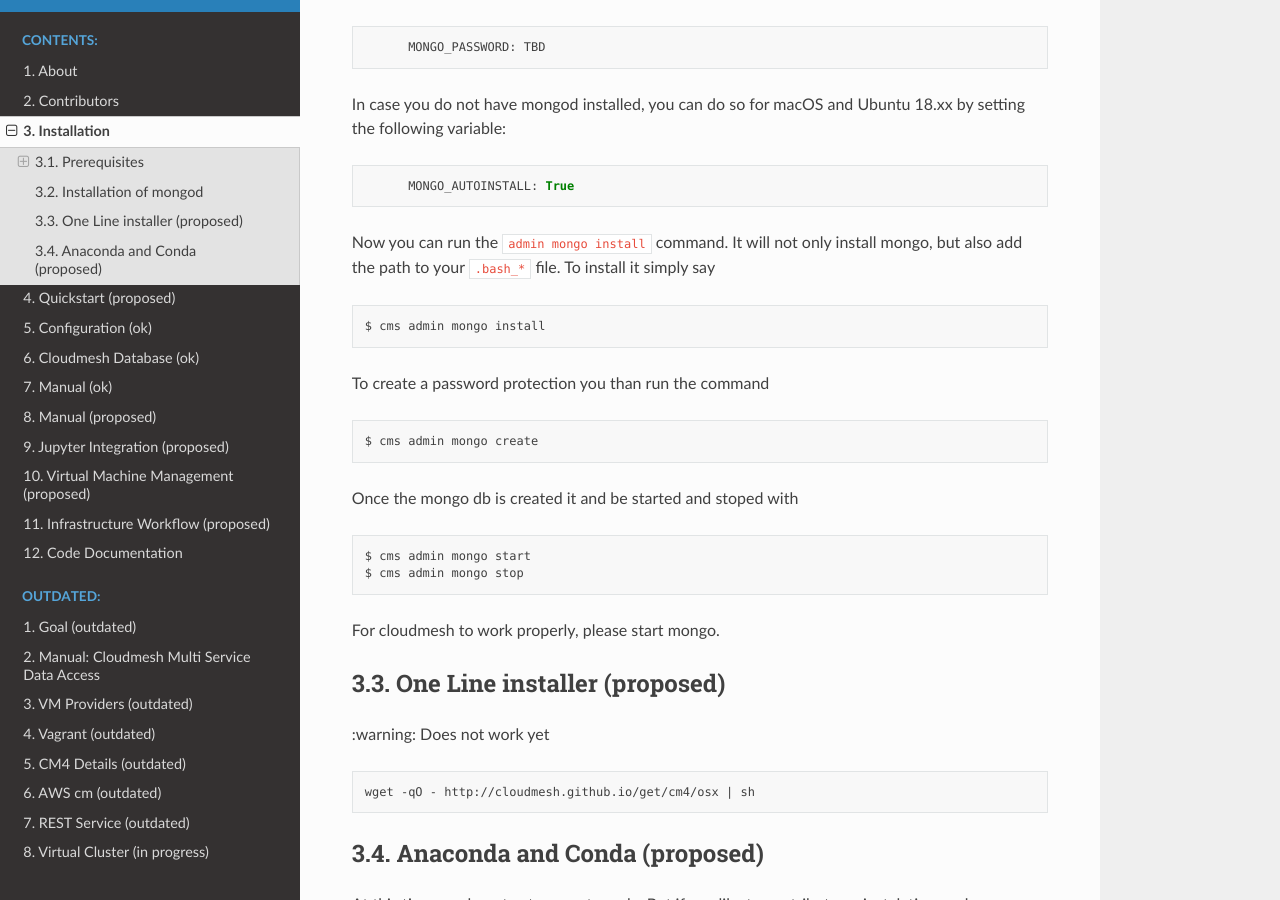
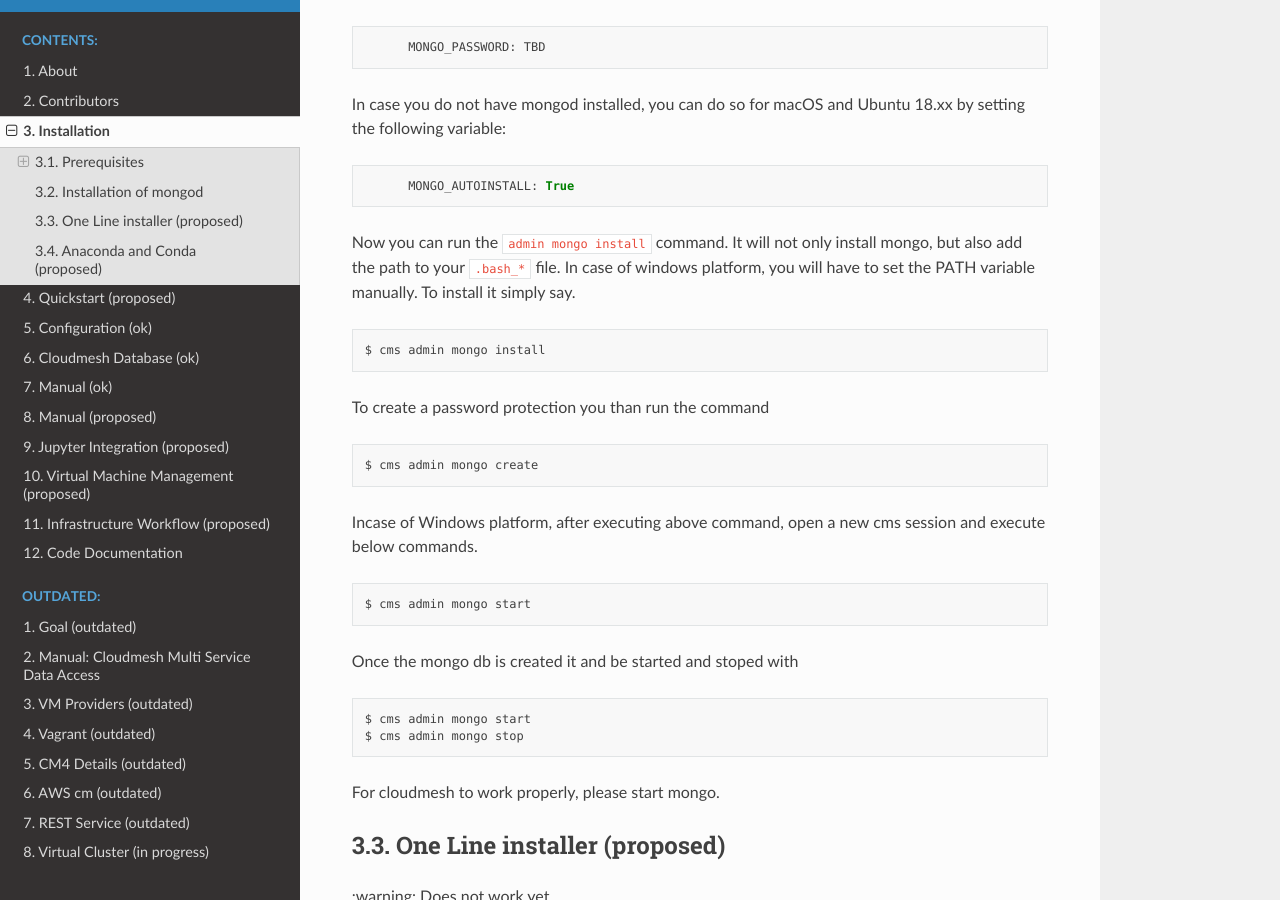
Before and after one commit to cloudmesh/cloudmesh-cloud, a Sphinx documentation site: the page built from documentation/source/install.md, in a window 1280 px wide and 900 px high, scrolled down 1034 px. Built offline with Sphinx 7.4.7 and the Read the Docs theme 2.0.0, drawn with Linux system fonts in a browser that asks for light colours.

Commit message:
Updated for Mongo DB install on Windows Platform
Updated for Mongo DB install on Windows Platform

````diff
--- a/documentation/source/install.md
+++ b/documentation/source/install.md
@@ -59,7 +59,8 @@
 
 
 Now you can run the `admin mongo install` command. It will not only install
-mongo, but also add the path to your `.bash_*` file. To install it simply say
+mongo, but also add the path to your `.bash_*` file. In case of windows platform,
+you will have to set the PATH variable manually. To install it simply say.
 
 ```bash
 $ cms admin mongo install
@@ -70,9 +71,13 @@
 ```bash
 $ cms admin mongo create
 ```
+Incase of Windows platform, after executing above command, open a new cms session and execute below commands.
+
+```bash
+$ cms admin mongo start
+```
 
 Once the mongo db is created it and be started and stoped with
-
 
 ```bash
 $ cms admin mongo start
````
